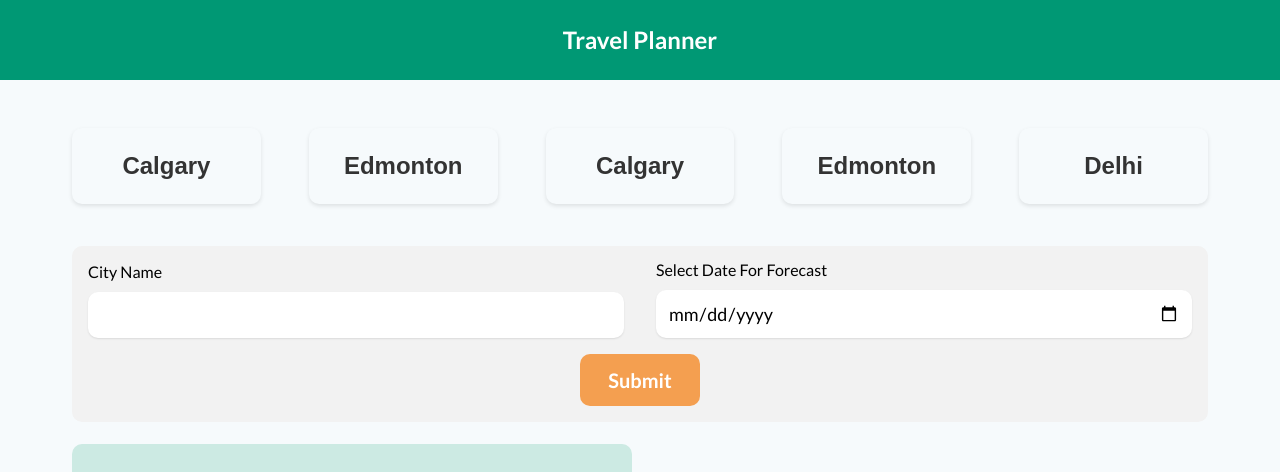
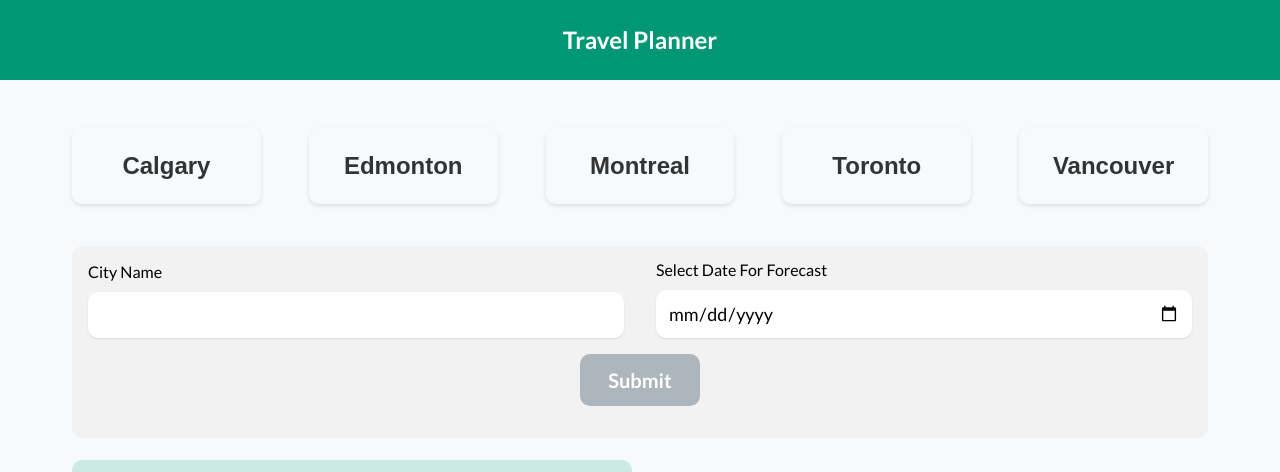
Before and after one commit to nsaini-05/Silva-Travel, an Angular app in the folder frontend-travel/: page / in a window 1280 px wide. Shown: the top 472 px of the page. Built offline with nearby package versions, Linux system fonts and the light colour scheme.

Commit message:
Form Implementation

```diff
--- a/frontend-travel/src/app/app.module.ts
+++ b/frontend-travel/src/app/app.module.ts
@@ -9,6 +9,7 @@ import { SharedModule } from 'src/shared/shared.module';
 import { FormComponent } from './form/form.component';
 import { WeatherResultsComponent } from './weather-results/weather-results.component';
 import { DescriptionResultsComponent } from './description-results/description-results.component';
+import { FormsModule } from '@angular/forms';
 
 @NgModule({
   declarations: [
@@ -17,12 +18,13 @@ import { DescriptionResultsComponent } from './description-results/description-r
     FavoriteCitiesComponent,
     FormComponent,
     WeatherResultsComponent,
-    DescriptionResultsComponent
+    DescriptionResultsComponent,
   ],
   imports: [
     BrowserModule,
     AppRoutingModule,
-    SharedModule
+    SharedModule,
+    FormsModule
   ],
   providers: [],
   bootstrap: [AppComponent]
--- /dev/null
+++ b/frontend-travel/src/app/dataTypes.ts
@@ -0,0 +1,4 @@
+export interface CityCardData {
+    cityName : string,
+    cityLabel : string;
+}
--- a/frontend-travel/src/app/favorite-cities/favorite-cities.component.ts
+++ b/frontend-travel/src/app/favorite-cities/favorite-cities.component.ts
@@ -1,5 +1,6 @@
 import { Component, OnInit } from '@angular/core';
 import { BackendService } from '../services/backend.service';
+import { CityCardData } from '../dataTypes';
 
 @Component({
   selector: 'app-favorite-cities',
@@ -8,10 +9,9 @@ import { BackendService } from '../services/backend.service';
 })
 export class FavoriteCitiesComponent implements OnInit{
   constructor(private backendService:BackendService){
-
   }
 
-  public cities: any = []
+  public cities: CityCardData []  = []
   ngOnInit(): void {
     this.cities = this.backendService.getFavoriteCities()
   }
--- a/frontend-travel/src/app/form/form.component.css
+++ b/frontend-travel/src/app/form/form.component.css
@@ -50,6 +50,20 @@
 }
 
 
+.btn-disabled {
+    background-color: #adb5bd;
+    cursor: not-allowed;
+}
+
+.error-message{
+    font-size: 2rem;
+    justify-self: center;
+    grid-column: 1/-1;
+    color: #e52a5a;
+}
+
+
+
 @media (max-width: 41em) {
     html {
         font-size: 40%;
--- a/frontend-travel/src/app/form/form.component.html
+++ b/frontend-travel/src/app/form/form.component.html
@@ -1,11 +1,12 @@
 <div class="form-container">
-    <form class="cta-form">
+    <form class="cta-form" #ctaForm="ngForm" (ngSubmit)="handleSubmit(ctaForm.value)">
       <div>
         <label for="city-name">City Name</label>
         <input
           type="text"
           placeholder=""
-          id="city-name"
+          name="city-name"
+          [(ngModel)]="formData.cityName"
           [disabled]="true"
           required
         />
@@ -15,7 +16,10 @@
         <input type="date" id="forecast" name="forecast">
       </div>
       <div class="btn-container">
-        <button class="btn-submit">Submit</button>
+        <button class="btn-submit"
+        [ngClass]="{'btn-disabled': !checkIfFormvalid()}"
+        [disabled] = "!checkIfFormvalid()">Submit</button>
       </div>
+      <div class="error-message">{{errorMessage}}</div>
       </form>
   </div>
--- a/frontend-travel/src/app/form/form.component.ts
+++ b/frontend-travel/src/app/form/form.component.ts
@@ -1,10 +1,37 @@
-import { Component } from '@angular/core';
+import { Component, OnInit } from '@angular/core';
+import { CardFormDataServiceService } from 'src/app/services/shared/card-form-data-service.service';
+import { CityCardData } from '../dataTypes';
 
 @Component({
   selector: 'app-form',
   templateUrl: './form.component.html',
-  styleUrls: ['./form.component.css']
+  styleUrls: ['./form.component.css'],
 })
-export class FormComponent {
+export class FormComponent implements OnInit {
+  formData: any = {};
+  errorMessage: string = '';
+
+  constructor(private cardFormService: CardFormDataServiceService) {}
+
+  ngOnInit(): void {
+    this.cardFormService
+      .getSelectedCard()
+      .subscribe(
+        (val: CityCardData) => (this.formData.cityName = val.cityName)
+      );
+  }
+
+  checkIfFormvalid(): boolean {
+    if (this.formData.cityName !== '') {
+      return true;
+    }
+    return false;
+  }
+
+  handleSubmit(formData : any){
+    console.log(formData)
+  }
+
+
 
 }
--- a/frontend-travel/src/app/services/backend.service.ts
+++ b/frontend-travel/src/app/services/backend.service.ts
@@ -10,23 +10,23 @@ export class BackendService {
     return [
       {
         cityName: 'Calgary',
-        label: 'CL',
+        cityLabel: 'CL',
       },
       {
         cityName: 'Edmonton',
-        label: 'ED',
+        cityLabel: 'ED',
       },
       {
-        cityName: 'Calgary',
-        label: 'CL',
+        cityName: 'Montreal',
+        cityLabel: 'MTL',
       },
       {
-        cityName: 'Edmonton',
-        label: 'ED',
+        cityName: 'Toronto',
+        cityLabel: 'YYZ',
       },
       {
-        cityName: 'Delhi',
-        label: 'DL',
+        cityName: 'Vancouver',
+        cityLabel: 'VC',
       },
 
     ];
--- /dev/null
+++ b/frontend-travel/src/app/services/shared/card-form-data-service.service.ts
@@ -0,0 +1,39 @@
+import { Injectable } from '@angular/core';
+import { CityCardData } from 'src/app/dataTypes';
+import { BehaviorSubject, Observable } from 'rxjs';
+
+
+@Injectable({
+  providedIn: 'root'
+})
+export class CardFormDataServiceService {
+  private selectedCityCard : CityCardData = {
+    cityName : "",
+    cityLabel : ""
+  }
+
+  public selectedCitySubject = new BehaviorSubject<CityCardData>(this.selectedCityCard);
+
+
+
+  constructor() { }
+
+  setSelectedCard(cityData : CityCardData) {
+   this.selectedCitySubject.next(cityData)
+   this.selectedCityCard = cityData
+
+  }
+
+  getSelectedCard(): Observable<CityCardData> {
+    return this.selectedCitySubject;
+  }
+
+  isCardSelected(cityData:CityCardData):boolean {
+    if(this.selectedCityCard.cityName === cityData.cityName){
+      return true;
+    }
+    return false;
+  }
+
+
+}
--- a/frontend-travel/src/shared/small-card/small-card.component.css
+++ b/frontend-travel/src/shared/small-card/small-card.component.css
@@ -19,7 +19,10 @@
   }
 
   .card:hover{
+    background-color: #dee2e6;
+  }
+
+  .card-active{
     transform: translateY(-10px);
-    cursor: pointer;
     box-shadow: inset 0 0 0 3px #009874;
   }
--- a/frontend-travel/src/shared/small-card/small-card.component.html
+++ b/frontend-travel/src/shared/small-card/small-card.component.html
@@ -1,4 +1,7 @@
-    <button class="card" (click) = "onCitySelect(cityData)">
-      <span class="btn-title">
-        {{cityData.cityName}}</span>
-      </button>
+<button
+  class="card"
+  [ngClass]="{ 'card-active': checkIfCardSelected() }"
+  (click)="onCitySelect(cityData)"
+>
+  <span class="btn-title"> {{ cityData.cityName }}</span>
+</button>
--- a/frontend-travel/src/shared/small-card/small-card.component.ts
+++ b/frontend-travel/src/shared/small-card/small-card.component.ts
@@ -1,14 +1,27 @@
-import { Component, Input } from '@angular/core';
+import { Component, Input, OnInit } from '@angular/core';
+import { CityCardData } from 'src/app/dataTypes';
+import { CardFormDataServiceService } from 'src/app/services/shared/card-form-data-service.service';
 
 @Component({
   selector: 'app-small-card',
   templateUrl: './small-card.component.html',
-  styleUrls: ['./small-card.component.css']
+  styleUrls: ['./small-card.component.css'],
 })
-export class SmallCardComponent {
-  @Input ()  cityData:any = {}
+export class SmallCardComponent implements OnInit {
+  constructor(private cardFormService: CardFormDataServiceService) {}
 
-  onCitySelect(cityData:any){
-    console.log(cityData)
+  public isCardSelected : boolean = false;
+
+  ngOnInit(): void {
+  }
+
+  @Input() cityData: any = {};
+
+  onCitySelect(cityData: CityCardData) {
+    this.cardFormService.setSelectedCard(cityData);
+  }
+
+  checkIfCardSelected(){
+    return this.cardFormService.isCardSelected(this.cityData)
   }
 }
```
Also changed, not shown: 1 other file (tests, documents, lock files or other folders).
